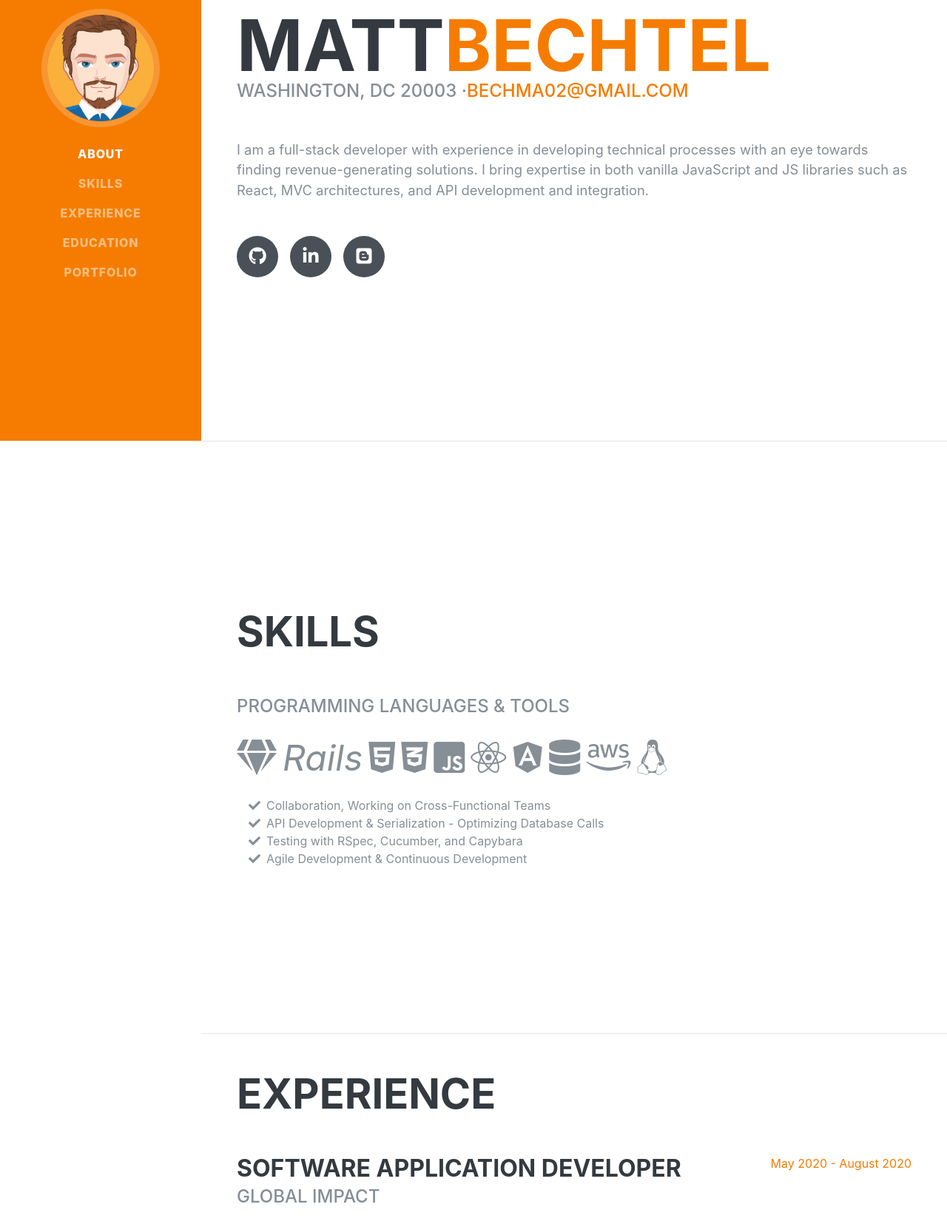
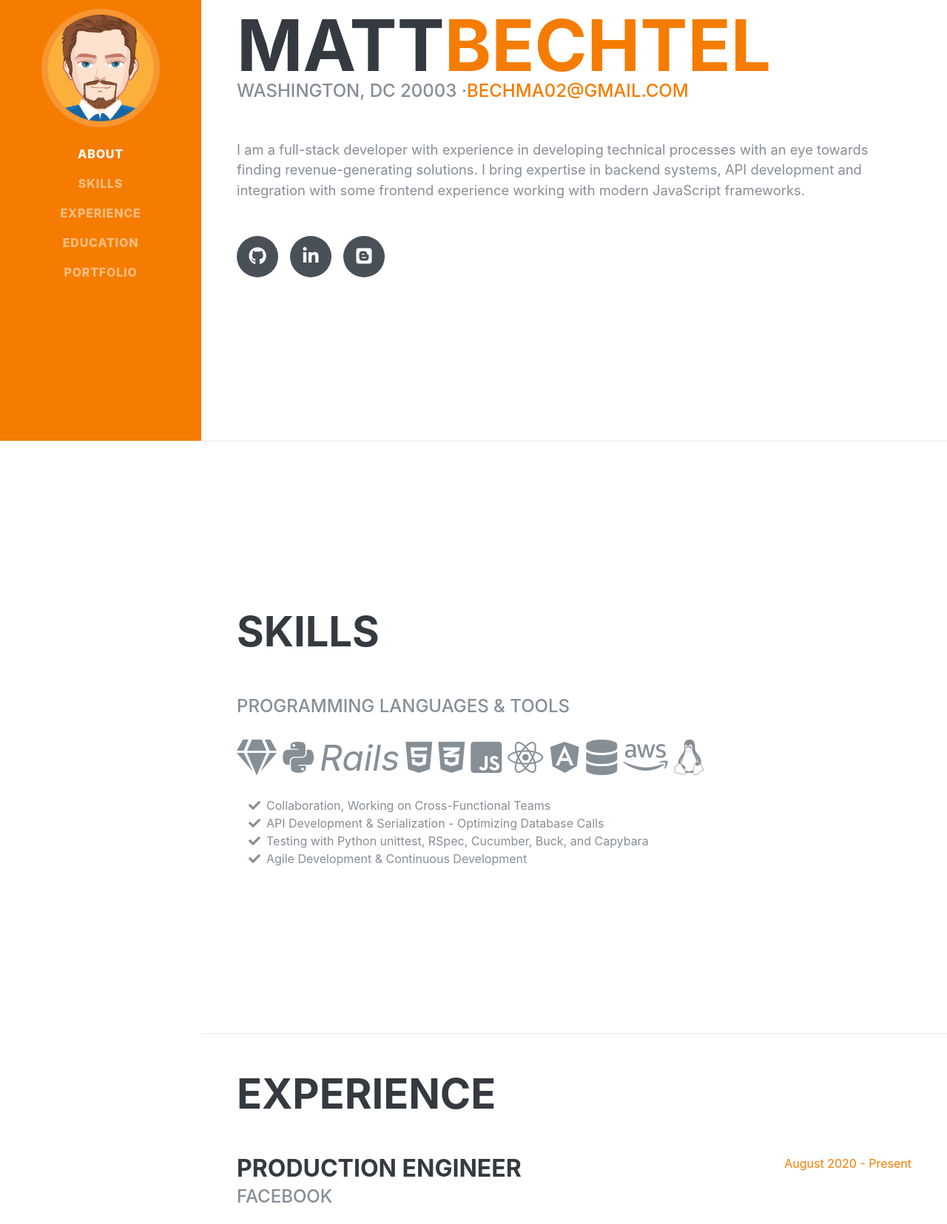
Before and after one commit to mattbechtel1/web-resume, a Gatsby site: page / in a window 1280 px wide. Shown: the part 204-1859 px from the top of the page at 74% size. Built offline with nearby package versions, Linux system fonts and the light colour scheme; Gatsby itself is replaced by a stand-in of ours; a web font is replaced by a local one.

Commit message:
updating with Python experience

```diff
--- a/config.js
+++ b/config.js
@@ -40,6 +40,11 @@ module.exports = {
   address: 'Washington, DC 20003',
   jobs: [
     {
+      title: 'Production Engineer',
+      company: 'Facebook',
+      description: "",
+      dates: 'August 2020 - Present'
+    }, {
       title: 'Software Application Developer',
       company: 'Global Impact',
       description: "I developed and extended features for several Ruby on Rails applications used by staff and clients in support of a non-profit organization committed to building partnerships and resources for the world's most vulnerable people. Among my major projects was integrating a funds transfer system to distribute grants to people who lost their jobs due to the CoVid-19 economic slowdown. I was also responsible for building out behavioral test suites with Cucumber.",
@@ -49,17 +54,17 @@ module.exports = {
       company: 'For Love of Children',
       description: "I managed all fundraising efforts for a small non-profit organization dedicated to providing out-of-school-time educational services to children in the District of Columbia. I built relationships with staff, donors, and other stakeholders with the goal of increasing funding for the organization's priorities.",
       dates: 'May 2019 - September 2019'
-  }, {
+    }, {
       title: "Development Officer",
       company: 'Refugees International',
       description: "As Development Officer at Refugees International, an international advocacy and policy organization, I developed a number of fundraising programs, oftentimes incorporating new software and technology, to increase revenue. Among other projects, I developed an end-of-year Presidential ask solicitation program to boost major gifts and launched a webinar program to keep major donors engaged year-round.",
       dates: 'August 2014 - April 2019'
-  }, {
+    }, {
       title: 'Database Administrator',
       company: 'Refugees International',
       description: "As keeper of the database, I managed to keep Refugees International's donor database clean, updated, and functional. During this time, I also managed a major database transition from one software provider to another and ensured that different systems across the company could share the same data.",
       dates: 'September 2010 - August 2014'
-  }],
+    }],
   apps: [
     {
       title: 'Succotash',
--- a/package.json
+++ b/package.json
@@ -22,7 +22,8 @@
     "react-helmet": "^5.2.1",
     "react-images": "^0.5.19",
     "react-scrollspy": "^3.4.0",
-    "smoothscroll-polyfill": "^0.4.4"
+    "smoothscroll-polyfill": "^0.4.4",
+    "vendor": "^1.7.0"
   },
   "scripts": {
     "develop": "gatsby develop",
--- a/src/pages/index.js
+++ b/src/pages/index.js
@@ -29,10 +29,11 @@ const IndexPage = () => {
             <a href={`mailto:${config.email}`}>{config.email}</a>
           </div>
           <p className="lead mb-5">
-            I am a full-stack developer with experience in developing technical processes
-            with an eye towards finding revenue-generating solutions. I bring expertise in both
-            vanilla JavaScript and JS libraries such as React, MVC architectures, and API development
-            and integration.
+            I am a full-stack developer with experience in developing technical
+            processes with an eye towards finding revenue-generating solutions.
+            I bring expertise in backend systems, API development and
+            integration with some frontend experience working with modern
+            JavaScript frameworks.
           </p>
           <div className="social-icons">
             {config.socialLinks.map(social => {
@@ -62,6 +63,11 @@ const IndexPage = () => {
             <li className="list-inline-item">
               <i className="fas fa-gem hoverable-tooltip">
                 <span className='tooltiptext'>Ruby</span>
+              </i>
+            </li>
+            <li className="list-inline-item">
+              <i className="fab fa-python hoverable-tooltip">
+                <span className='tooltiptext'>Python</span>
               </i>
             </li>
             <li className='list-inline-item'>
@@ -94,7 +100,7 @@ const IndexPage = () => {
             </li>
             <li className='list-inline-item'>
               <i className='fas fa-database hoverable-tooltip'>
-                <span className='tooltiptext'>PostgreSQL, Redis</span>
+                <span className='tooltiptext'>MySQL, PostgreSQL, Redis</span>
               </i>
             </li>
             {/* <li className="list-inline-item">
@@ -127,7 +133,7 @@ const IndexPage = () => {
             </li>
             <li>
               <i className="fa-li fa fa-check"></i>
-              Testing with RSpec, Cucumber, and Capybara
+              Testing with Python unittest, RSpec, Cucumber, Buck, and Capybara
             </li>
             <li>
               <i className="fa-li fa fa-check"></i>
```
